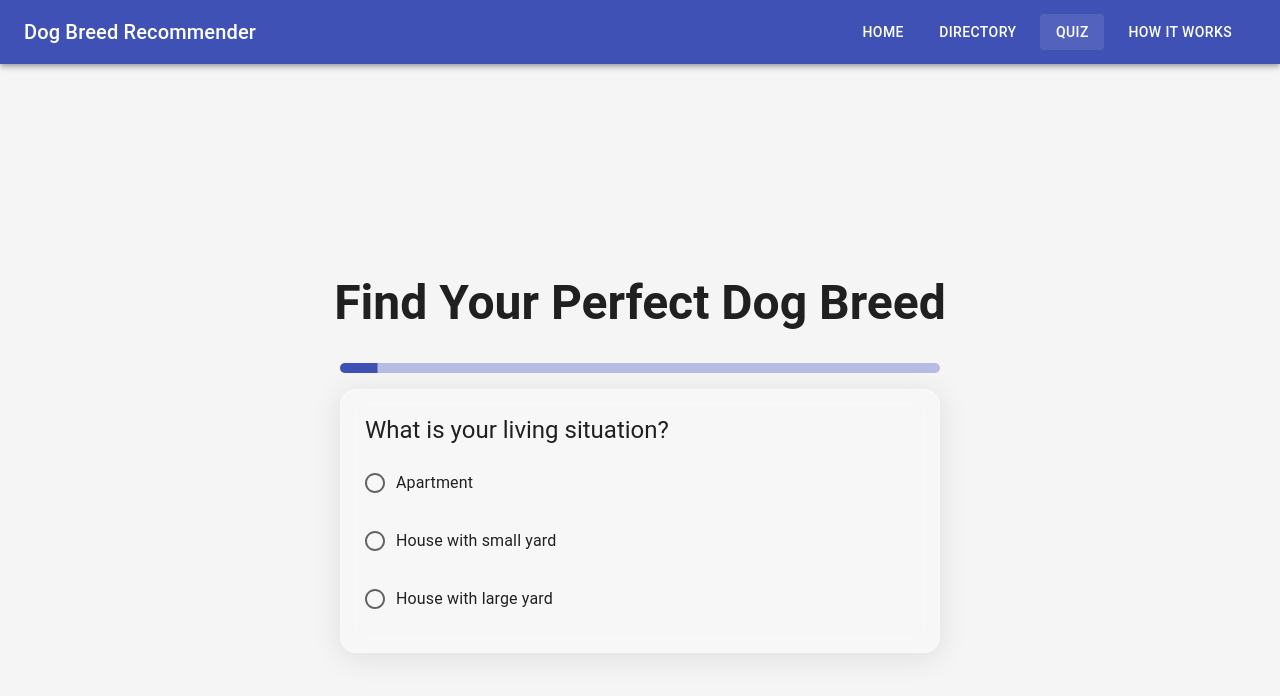
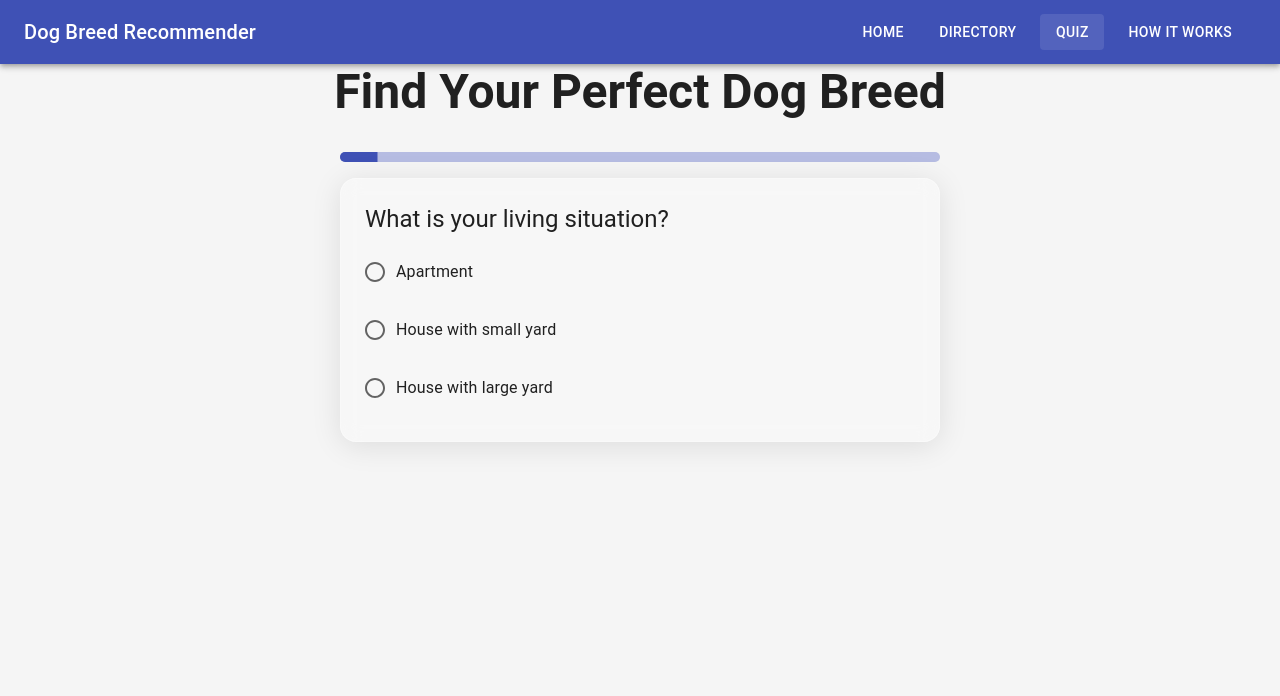
Before and after one commit to aashirpersonal/dog-breed-recommender, a Next.js app: page /quiz in a window 1280 px wide. Shown: the top 696 px of the page. Built offline with nearby package versions, Linux system fonts and the light colour scheme.

Commit message:
suspense loading for other pages

```diff
--- a/src/app/quiz/page.tsx
+++ b/src/app/quiz/page.tsx
@@ -2,23 +2,19 @@
 
 'use client';
 
-import React from 'react';
-import { Box } from '@mui/material';
-import QuizPage from '@/components/QuizPage';
+// src/app/quiz/page.tsx
+import dynamic from 'next/dynamic';
+import { Suspense } from 'react';
+import { CircularProgress } from '@mui/material';
+
+const QuizPage = dynamic(() => import('@/components/QuizPage'), {
+  loading: () => <CircularProgress />,
+});
 
 export default function QuizPageWrapper() {
   return (
-    <Box
-      sx={{
-        minHeight: '100vh',
-        display: 'flex',
-        flexDirection: 'column',
-        alignItems: 'center',
-        justifyContent: 'center',
-        padding: '2rem 0',
-      }}
-    >
+    <Suspense fallback={<CircularProgress />}>
       <QuizPage />
-    </Box>
+    </Suspense>
   );
 }
```
Also changed, not shown: src/app/page.tsx (+13 -3 lines).
